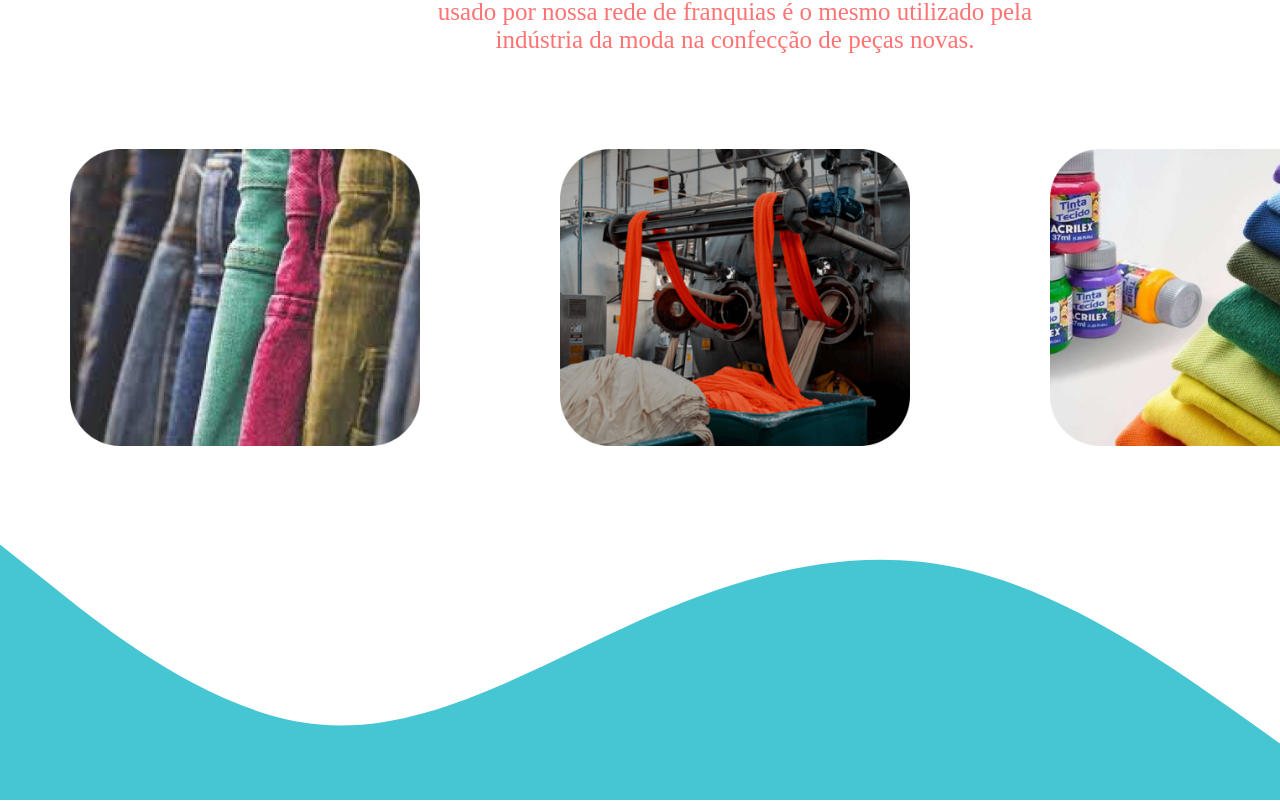
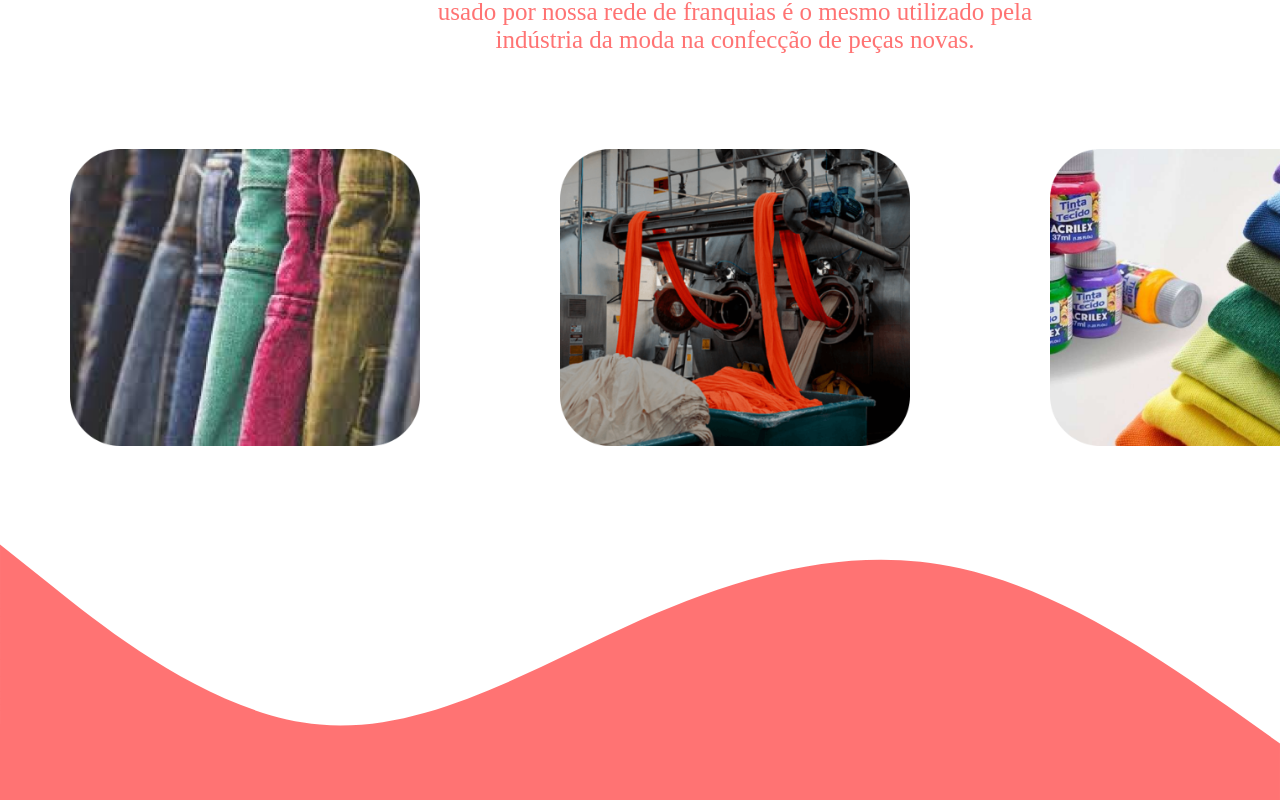
Before and after one commit to laissamendes/hackathon-lindox-2023, a Vue app: page /tingimento in a window 1280 px wide. Shown: the part 711-1515 px from the top of the page. Built offline with nearby package versions, Linux system fonts and the light colour scheme.

Commit message:
alteração na onda da página de tingimento

```diff
--- a/src/views/InicioView.vue
+++ b/src/views/InicioView.vue
@@ -320,7 +320,7 @@ input{
 
 header {
   background-color: #003e8faf;
-  position: sticky;
+  position: sticky!important;
 /*top: 10px;*/
 /*margin-top: 10px;*/
 z-index: 99;
--- a/src/views/TingimentoView.vue
+++ b/src/views/TingimentoView.vue
@@ -44,7 +44,7 @@ function togglePopUpSacola() {
 
   <footer>
    <div class="svg-wave"> <svg xmlns="http://www.w3.org/2000/svg" viewBox="0 0 1440 320">
-  <path fill="#00afc2b9" fill-opacity="1" d="M0,32L60,80C120,128,240,224,360,234.7C480,245,600,171,720,117.3C840,64,960,32,1080,58.7C1200,85,1320,171,1380,213.3L1440,256L1440,320L1380,320C1320,320,1200,320,1080,320C960,320,840,320,720,320C600,320,480,320,360,320C240,320,120,320,60,320L0,320Z"></path>
+  <path fill="#ff3131ad" fill-opacity="1" d="M0,32L60,80C120,128,240,224,360,234.7C480,245,600,171,720,117.3C840,64,960,32,1080,58.7C1200,85,1320,171,1380,213.3L1440,256L1440,320L1380,320C1320,320,1200,320,1080,320C960,320,840,320,720,320C600,320,480,320,360,320C240,320,120,320,60,320L0,320Z"></path>
 </svg></div>
   </footer>
 </div>
```
